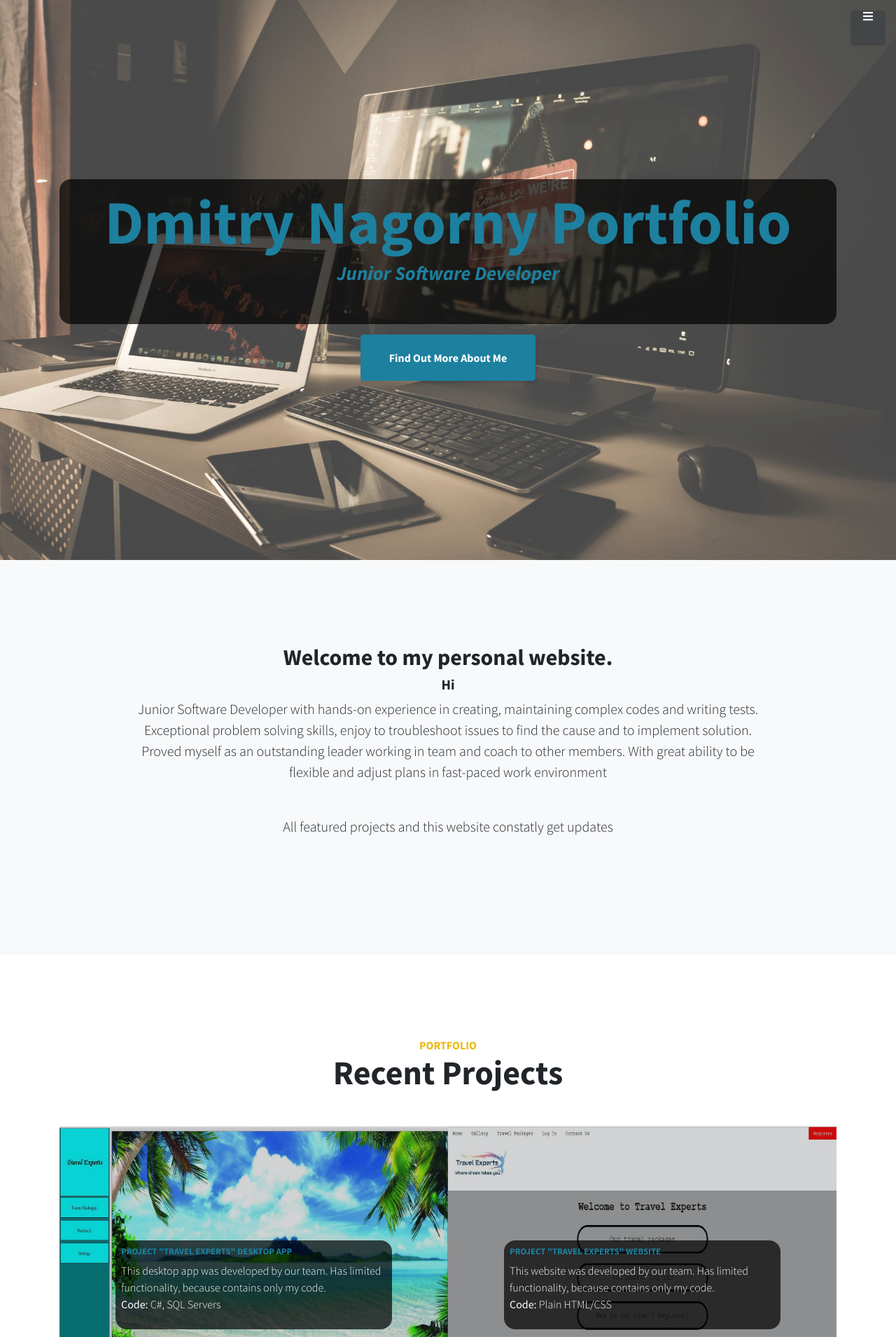
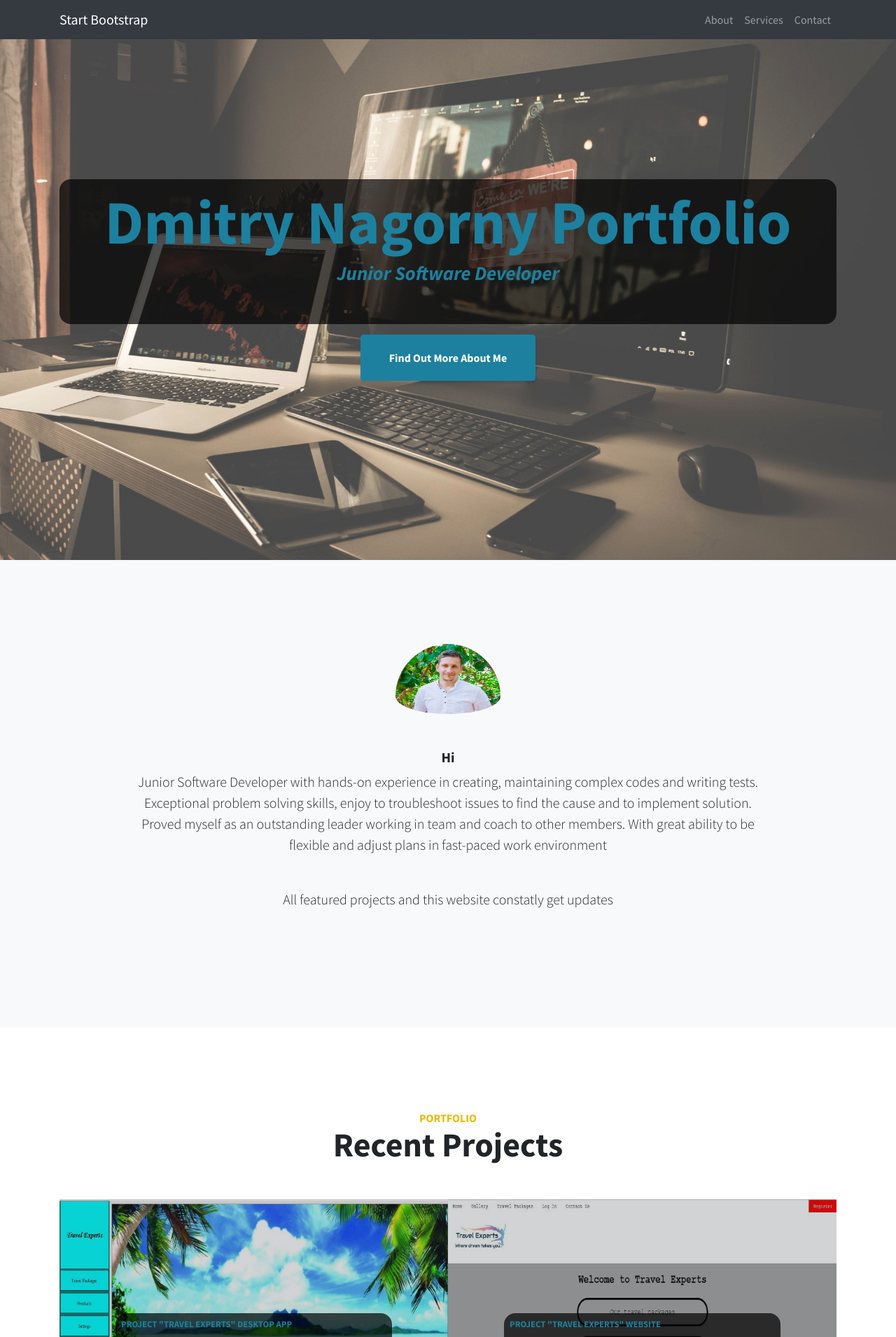
Before and after one commit to BarmaleyHD/Personal-Portfolio, a PHP site: page / in a window 1280 px wide. Shown: the top 1910 px of the page at 70% size. Run offline with PHP 8.4, Linux system fonts and the light colour scheme; some libraries are stand-ins or nearby versions.

Commit message:
page updates

```diff
--- a/index.html
+++ b/index.html
@@ -12,11 +12,10 @@
 
     <!-- Custom Fonts -->
     <link href="https://fonts.googleapis.com/css?family=Source+Sans+Pro:300,400,700,300italic,400italic,700italic" rel="stylesheet" type="text/css">
-    <link rel="stylesheet" href="https://maxcdn.bootstrapcdn.com/bootstrap/4.0.0/css/bootstrap.min.css" integrity="sha384-Gn5384xqQ1aoWXA+058RXPxPg6fy4IWvTNh0E263XmFcJlSAwiGgFAW/dAiS6JXm" crossorigin="anonymous">
-    <script src="https://maxcdn.bootstrapcdn.com/bootstrap/4.0.0/js/bootstrap.min.js" integrity="sha384-JZR6Spejh4U02d8jOt6vLEHfe/JQGiRRSQQxSfFWpi1MquVdAyjUar5+76PVCmYl" crossorigin="anonymous"></script>
-    <script src="https://code.jquery.com/jquery-3.2.1.slim.min.js" integrity="sha384-KJ3o2DKtIkvYIK3UENzmM7KCkRr/rE9/Qpg6aAZGJwFDMVNA/GpGFF93hXpG5KkN" crossorigin="anonymous"></script>
-    <script src="https://cdnjs.cloudflare.com/ajax/libs/popper.js/1.12.9/umd/popper.min.js" integrity="sha384-ApNbgh9B+Y1QKtv3Rn7W3mgPxhU9K/ScQsAP7hUibX39j7fakFPskvXusvfa0b4Q" crossorigin="anonymous"></script>
-    <script defer src="https://use.fontawesome.com/releases/v5.0.6/js/all.js"></script>
+    <link rel="stylesheet" href="https://maxcdn.bootstrapcdn.com/bootstrap/4.0.0/css/bootstrap.min.css">
+    <script src="https://ajax.googleapis.com/ajax/libs/jquery/3.3.1/jquery.min.js"></script>
+    <script src="https://cdnjs.cloudflare.com/ajax/libs/popper.js/1.12.9/umd/popper.min.js"></script>
+    <script src="https://maxcdn.bootstrapcdn.com/bootstrap/4.0.0/js/bootstrap.min.js"></script><script defer src="https://use.fontawesome.com/releases/v5.0.6/js/all.js"></script>
     <script src="js/script.js"></script>
     <link rel="stylesheet" type="text/css" href="style/style.css">
 
@@ -24,11 +23,16 @@
 
 	<body id="page-top">
         <!-- Navigation -->
-        <a class="menu-toggle rounded" data-toggle="dropdown" href="#">
-          <i class="fa fa-bars"></i>
+      <!-- <div class="menuContainer">
+        <a class="menu-toggle rounded" data-toggle="collapse" data-target="#navbarResponsive" href="#!">
+          <div class="xContainer" onclick="xTransition(this)">
+            <div class="bar1"></div>
+            <div class="bar2"></div>
+            <div class="bar3"></div>
+          </div>
         </a>
-        <nav id="sidebar-wrapper">
-          <ul class="sidebar-nav">
+        <div class="collapse navbar-collapse" id="navbarResponsive">
+            <ul class="navbar-nav ml-auto">
             <li class="sidebar-brand">
               <a class="js-scroll-trigger" href="#page-top">Dmitry Nagorny</a>
             </li>
@@ -49,6 +53,29 @@
             </li>
           </ul>
         </nav>
+      </div> -->
+      <nav class="navbar navbar-expand-lg navbar-dark bg-dark fixed-top" id="mainNav">
+          <div class="container">
+            <a class="navbar-brand js-scroll-trigger" href="#page-top">Start Bootstrap</a>
+            <button class="navbar-toggler" type="button" data-toggle="collapse" data-target="#navbarResponsive" aria-controls="navbarResponsive" aria-expanded="false" aria-label="Toggle navigation">
+              <span class="navbar-toggler-icon"></span>
+            </button>
+            <div class="collapse navbar-collapse" id="navbarResponsive">
+              <ul class="navbar-nav ml-auto">
+                <li class="nav-item">
+                  <a class="nav-link js-scroll-trigger" href="#about">About</a>
+                </li>
+                <li class="nav-item">
+                  <a class="nav-link js-scroll-trigger" href="#services">Services</a>
+                </li>
+                <li class="nav-item">
+                  <a class="nav-link js-scroll-trigger" href="#contact">Contact</a>
+                </li>
+              </ul>
+            </div>
+          </div>
+        </nav>
+
 
          <!-- Header -->
     <header class="masthead d-flex">
@@ -71,7 +98,8 @@
       <div class="container text-center">
         <div class="row">
           <div class="col-lg-10 mx-auto">
-            <h2>Welcome to my personal website.</h2>
+              <img class="circle-avatar"  src="img/logo.jpg" title="Dmitry Nagorny Software Developer" alt="Dmitry Nagorny Software Developer"/>
+
             <h5>Hi</h5>
             <p class="lead mb-5">Junior Software Developer with hands-on experience in creating, maintaining complex codes and writing tests. Exceptional problem solving skills, enjoy to troubleshoot issues to find the cause and to implement solution. Proved myself as an outstanding leader working in team and coach to other members. With great ability to be flexible and adjust plans in fast-paced work environment</p>
             <p class="lead mb-5">All featured projects and this website constatly get updates</p>
--- a/js/script.js
+++ b/js/script.js
@@ -1,3 +1,7 @@
 $(document).ready(function(){
     $(".dropdown-toggle").dropdown();
 });
+
+function xTransition(x) {
+    x.classList.toggle("change");
+}
--- a/projects/travel-experts-deskapp/deskApp.html
+++ b/projects/travel-experts-deskapp/deskApp.html
@@ -25,7 +25,7 @@
            for whole application.
         </p>
         <p>Here you can see demo of functionality of this app and UI. As well as sample code below.</p>
-        <p><a class="btn btn-lg btn-success" href="../../index.html" role="button">Go Back to Main Page</a></p>
+        <p><a class="btn btn-lg btn-success" href="../../index.html#portfolio" role="button">Go Back to Main Page</a></p>
       </div>
 
       <div class="row marketing">
--- a/style/style.css
+++ b/style/style.css
@@ -304,3 +304,50 @@ a:active,a:focus,a:hover{
 .main-button-padding {
     padding-top: 15px;
 }
+
+.circle-avatar{
+     /* make a square container */
+     width: 150px;
+     height: 150px;
+
+     /* fill the container, preserving aspect ratio, and cropping to fit */
+     background-size: cover;
+
+     /* center the image vertically and horizontally */
+     background-position: top center;
+
+     /* round the edges to a circle with border radius 1/2 container size */
+     border-radius: 50%;
+
+     padding-bottom: 50px;
+    }
+
+    .menuContainer {
+        position: relative;
+    }
+
+    .xContainer {
+        margin-top: 0.33em;
+        display: inline-block !important;
+        cursor: pointer;
+    }
+
+    .bar1, .bar2, .bar3 {
+        width: 35px;
+        height: 5px;
+        background-color: white;
+        margin: 6px 0;
+        transition: 0.4s;
+    }
+
+    .change .bar1 {
+        -webkit-transform: rotate(-45deg) translate(-9px, 6px);
+        transform: rotate(-45deg) translate(-9px, 6px);
+    }
+
+    .change .bar2 {opacity: 0;}
+
+    .change .bar3 {
+        -webkit-transform: rotate(45deg) translate(-8px, -8px);
+        transform: rotate(45deg) translate(-8px, -8px);
+    }
```
